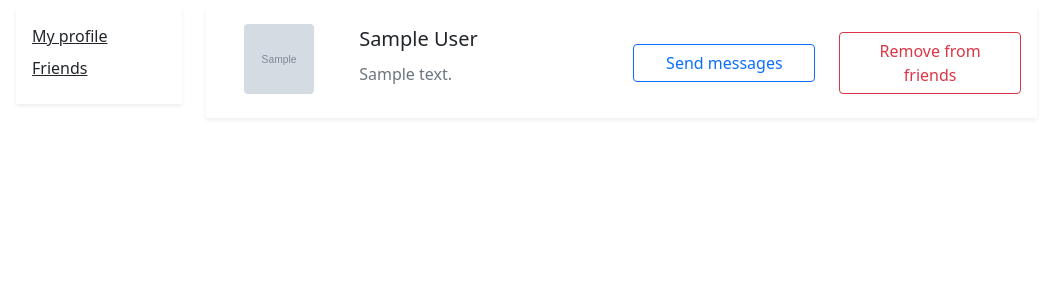
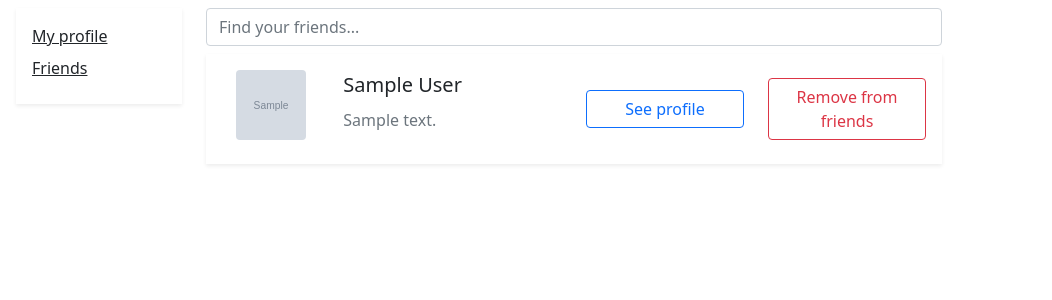
Before and after one commit to UladzislauBaranau/social-network, a Django app: page /profiles/friends_list in a window 1280 px wide. Shown: the part 56-356 px from the top of the page, without its empty margins (161-1213 px from the left). Run offline with Django 3.2, Linux system fonts and the light colour scheme; a user stored in the database is signed in; tables that the repository leaves empty hold one stand-in row (values such as "Sample post"); grey boxes marked "Sample" are stand-in pictures; some libraries are stand-ins or nearby versions.

Commit message:
Added the live search friends using JS and Ajax
The friends search function is placed in a 'backends.py' file.
Created a package with static.

```diff
--- a/socialnetwork/profiles/backends.py
+++ b/socialnetwork/profiles/backends.py
@@ -1,5 +1,7 @@
 from django.contrib.auth.backends import ModelBackend, UserModel
 from django.db.models import Q
+
+from .models import Friendship
 
 
 class EmailPhoneAuthBackend(ModelBackend):
@@ -20,3 +22,15 @@ class EmailPhoneAuthBackend(ModelBackend):
         except UserModel.DoesNotExist:
             return None
         return user if self.user_can_authenticate(user) else None
+
+
+def get_friends(request):
+    qs_senders = Friendship.objects.filter(sender=request.user)
+    qs_receivers = Friendship.objects.filter(receiver=request.user)
+
+    friends = []
+    for i in qs_senders:
+        friends.append(i.receiver)
+    for i in qs_receivers:
+        friends.append(i.sender) if i.sender not in friends else None
+    return friends
--- a/socialnetwork/profiles/templates/profiles/friends_list.html
+++ b/socialnetwork/profiles/templates/profiles/friends_list.html
@@ -1,6 +1,7 @@
 {% extends 'base.html' %}
 {% load i18n %}
 {% load widget_tweaks %}
+{% load static %}
 
 {% block title %}
 {% translate 'Friends' %}
@@ -17,8 +18,14 @@
         <p class="fw-light mb-2"><a href="{% url 'friends_list' %}" class="text-reset">{% translate 'Friends' %}</a></p>
       </div>
     </div>
+
     <div class="col">
-
+      <form id="search_form" autocomplete="off">
+        {% csrf_token %}
+        <input id="search_input" class="form-control mb-2" placeholder="Find your friends...">
+      </form>
+      <div id="box_results"></div>
+      <div class="friends_list">
         {% for friend in friends %}
         <div class="card-body shadow-sm holder-bottom">
           <div class="row">
@@ -26,17 +33,11 @@
               <img src="{{ friend.avatar.url }}" class="rounded mx-auto d-block mb-2" width="70" height="70">
             </div>
             <div class="col-4">
-            {% if friend.first_name and friend.last_name %}
               <p class="fs-5 mb-2">{{ friend.first_name }} {{ friend.last_name }}</p>
-            {% else %}
-              <p class="fs-5 mb-2">{{ friend.username }}</p>
-            {% endif %}
-            {% if friend.bio %}
-              <p class="text-muted fw-light">{{ friend.bio }} </p>
-            {% endif %}
+              <p class="text-muted fw-light">{{ friend.bio }}</p>
             </div>
             <div class="col-3 col align-self-center d-grid gap-2">
-            <button class="btn btn-outline-primary" type="submit">{% translate 'Send messages' %}</button>
+              <button class="btn btn-outline-primary" type="submit">{% translate 'See profile' %}</button>
             </div>
             <div class="col-3 col align-self-center d-grid gap-2">
               <button class="btn btn-outline-danger" type="submit">{% translate 'Remove from friends' %}</button>
@@ -46,5 +47,11 @@
         {% endfor %}
       </div>
     </div>
+    <div class="col-1"></div>
+  </div>
 </div>
 {% endblock content %}
+
+{% block scripts %}
+  <script src="{% static 'js/searchFriends.js' %}"></script>
+{% endblock scripts %}
--- a/socialnetwork/profiles/urls.py
+++ b/socialnetwork/profiles/urls.py
@@ -12,6 +12,7 @@ urlpatterns = [
     path('export_personal_data', views.export_personal_data_view, name='export_personal_data'),
     path('remove_account', views.remove_account_view, name='remove_account'),
     path('friends_list', views.get_friends_list_view, name='friends_list'),
+    path('search_friend', views.search_result_friends, name='search_result_friends'),
 
     path('reset_password/',
          auth_views.PasswordResetView.as_view(template_name='profiles/password_reset.html'),
--- a/socialnetwork/profiles/views.py
+++ b/socialnetwork/profiles/views.py
@@ -5,6 +5,7 @@ from django.http import HttpResponse, JsonResponse
 from django.shortcuts import redirect, render
 from django.utils.translation import gettext as _
 
+from .backends import get_friends
 from .forms import EditAvatarUsernameBioForm, EditProfileForm, LoginForm, RegisterForm
 from .models import Profile
 
@@ -123,11 +124,42 @@ def remove_account_view(request):
     return render(request, 'profiles/remove_account.html', context)
 
 
+@login_required(login_url='/profiles/login')
 def get_friends_list_view(request):
-    user_profile = Profile.objects.get(id=request.user.id)
+    friends = get_friends(request)
 
     context = {
-        'friends': user_profile.friends.all(),
+        'friends': friends,
     }
+    return render(request, 'profiles/friends_list.html', context)
 
-    return render(request, 'profiles/friends_list.html', context)
+
+@login_required(login_url='/profiles/login')
+def search_result_friends(request):
+    friends = get_friends(request)
+
+    if request.is_ajax():
+        searched = request.POST.get('friend')
+        matches_friends = []
+        for i in friends:
+            if i.first_name.lower().startswith(searched.lower()) or \
+                    i.last_name.lower().startswith(searched.lower()):
+                matches_friends.append(i)
+
+        if len(matches_friends) > 0 and len(searched) > 0:
+            data = []
+            for pos in matches_friends:
+                item = {
+                    'pk': pos.pk,
+                    'first_name': pos.first_name,
+                    'last_name': pos.last_name,
+                    'bio': pos.bio,
+                    'avatar': str(pos.avatar.url),
+                }
+                data.append(item)
+            res = data
+        else:
+            res = 'No friends found ...'
+
+        return JsonResponse({'data': res})
+    return JsonResponse({})
--- /dev/null
+++ b/socialnetwork/static/js/searchFriends.js
@@ -0,0 +1,66 @@
+const searchForm = document.getElementById('search_form');
+const searchInput = document.getElementById('search_input');
+const resultsBox = document.getElementById('box_results');
+const resultFriendsBox = document.querySelector('.friends_list');
+const csrf = document.getElementsByName('csrfmiddlewaretoken')[0].value;
+
+
+const sendSearchFriends = (friend) => {
+  $.ajax({
+      type: 'POST',
+      url: 'search_friend',
+      data: {
+        'csrfmiddlewaretoken': csrf,
+        'friend': friend,
+      },
+
+      success: (res) => {
+        resultsBox.style.display = 'block';
+        resultFriendsBox.style.display = 'none';
+        console.log(res.data);
+        const data = res.data;
+
+        if (Array.isArray(data)) {
+          resultsBox.innerHTML = ""
+          data.forEach(friend => {
+            resultsBox.innerHTML += `
+                    <div class="card-body shadow-sm holder-bottom">
+                      <div class="row">
+                        <div class="col-2">
+                          <img src="${ friend.avatar }" class="rounded mx-auto d-block mb-2" width="70" height="70">
+                        </div>
+                        <div class="col-4">
+                          <p class="fs-5 mb-2">${ friend.first_name } ${ friend.last_name }</p>
+                          <p class="text-muted fw-light">${ friend.bio }</p>
+                        </div>
+                        <div class="col-3 col align-self-center d-grid gap-2">
+                          <button class="btn btn-outline-primary" type="submit">See profile</button>
+                        </div>
+                        <div class="col-3 col align-self-center d-grid gap-2">
+                          <button class="btn btn-outline-danger" type="submit">Remove from friends</button>
+                        </div>
+                      </div>
+                    </div>
+            `
+          });
+        } else {
+            if (searchInput.value.length == 0) {
+                resultsBox.style.display = 'none';
+                resultFriendsBox.style.display = 'block';
+            } else {
+                resultsBox.innerHTML = `${data}`;
+            }
+        }
+      },
+
+      error: (err) => {
+        console.log(err)
+      }
+  });
+}
+
+
+searchInput.addEventListener('keyup', (e)=> {
+  console.log(e.target.value)
+  sendSearchFriends(e.target.value)
+})
```
Lines whose indentation alone changed are shown as unchanged.
